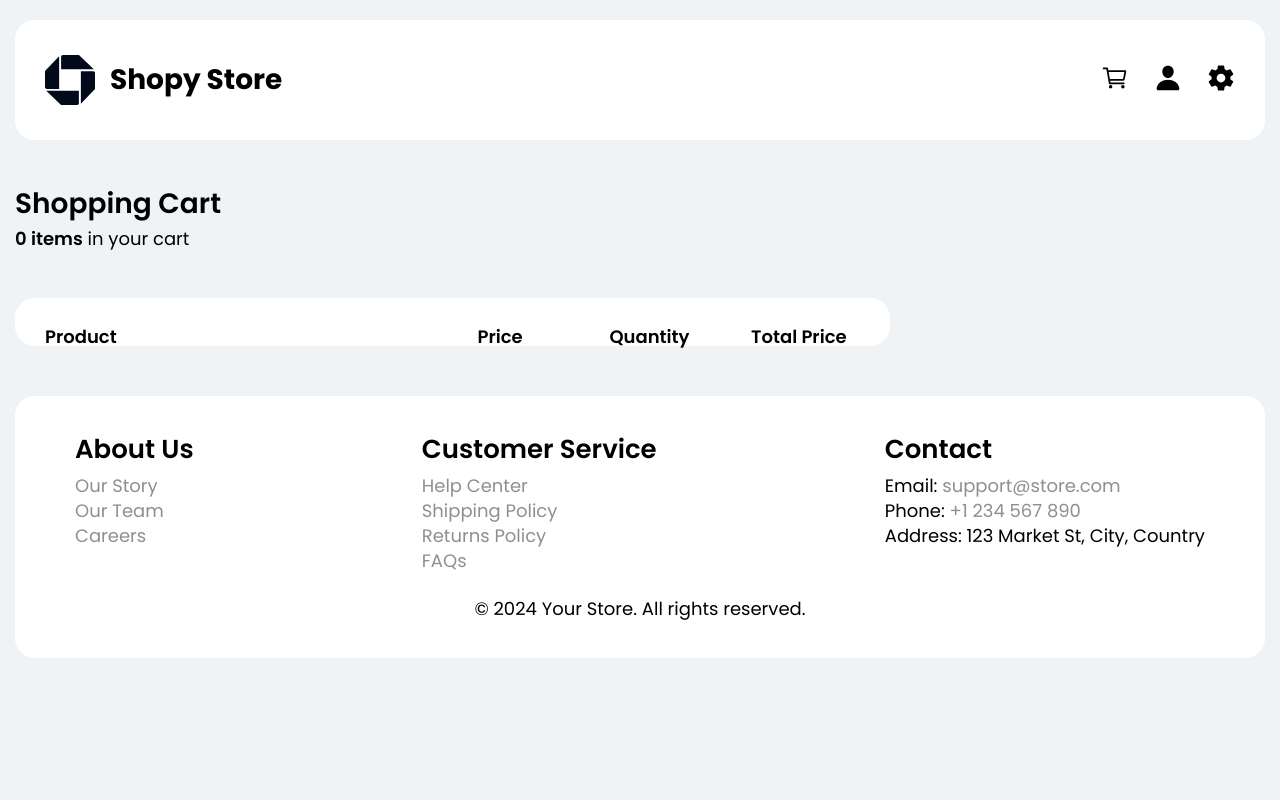
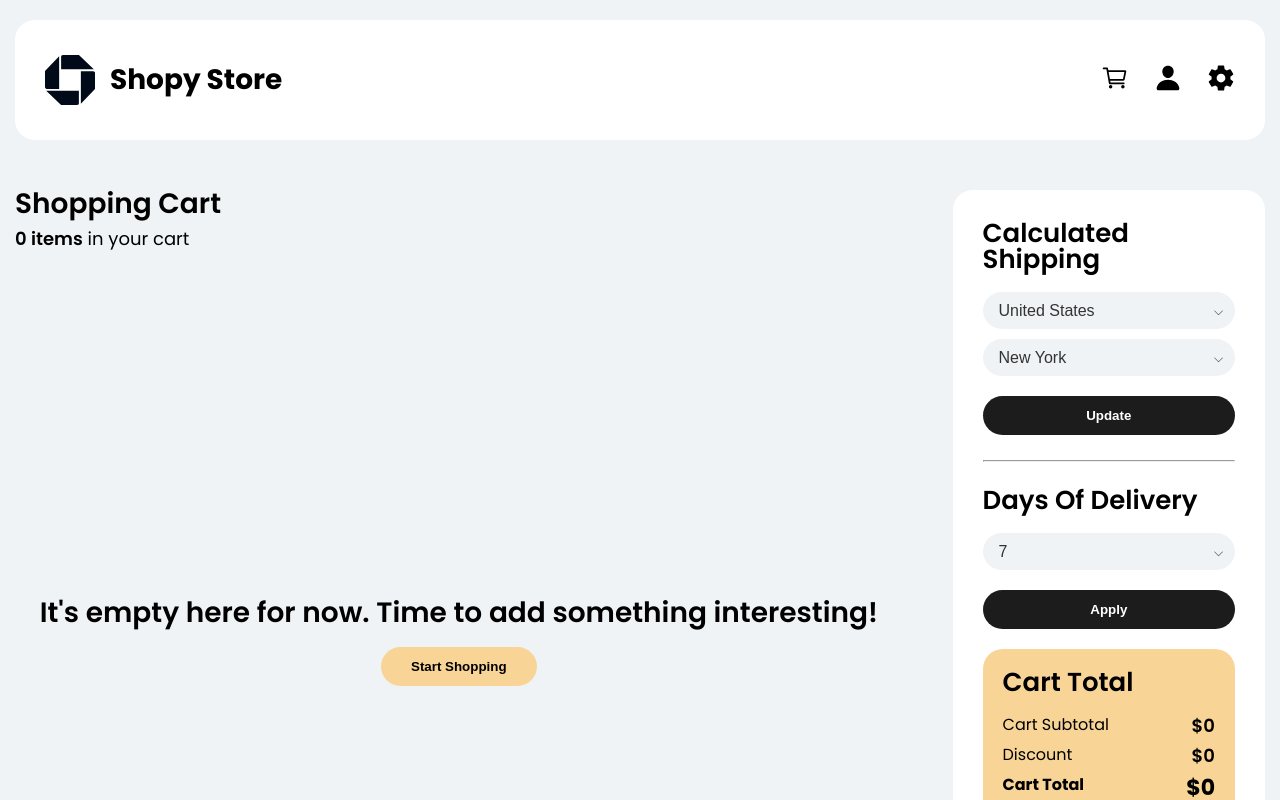
Before and after one commit to geletsky/product-catalog, a React (Vite) app: page /cart in a window 1280 px wide. Shown: the top 800 px of the page. Built offline with nearby package versions, Linux system fonts and the light colour scheme.

Commit message:
Update UI styles of Cart screen

```diff
--- a/src/components/screens/cart/Cart.module.scss
+++ b/src/components/screens/cart/Cart.module.scss
@@ -0,0 +1,4 @@
+.wrapper {
+	display: flex;
+	gap: 50px;
+}
--- a/src/components/screens/cart/Cart.tsx
+++ b/src/components/screens/cart/Cart.tsx
@@ -1,11 +1,17 @@
+import styles from './Cart.module.scss'
+
 import { Layout } from '../../layout/Layout'
 
 import { CartList } from './cartList/CartList'
+import { CartShipping } from './cartShipping/CartShipping'
 
 export const Cart = () => {
 	return (
 		<Layout>
-			<CartList></CartList>
+			<div className={styles.wrapper}>
+				<CartList />
+				<CartShipping />
+			</div>
 		</Layout>
 	)
 }
--- a/src/components/screens/cart/cartList/CartList.module.scss
+++ b/src/components/screens/cart/cartList/CartList.module.scss
@@ -16,8 +16,6 @@
 .list {
 	margin: 50px 0px 50px 0px;
 	padding: 30px 30px 0px 30px;
-
-	width: 70%;
 
 	border-radius: 20px;
 	background-color: #fff;
@@ -60,3 +58,21 @@
 		}
 	}
 }
+
+.warningWrapper {
+	height: 100%;
+
+	display: flex;
+	flex-direction: column;
+	align-items: center;
+	justify-content: center;
+
+	& .warningText {
+		font-size: 28px;
+		font-weight: 600;
+	}
+
+	& button {
+		margin: 20px 0px 0px 0px;
+	}
+}
--- a/src/components/screens/cart/cartList/CartList.tsx
+++ b/src/components/screens/cart/cartList/CartList.tsx
@@ -1,6 +1,9 @@
 import { FC } from 'react'
+import { Link } from 'react-router-dom'
 
 import styles from './CartList.module.scss'
+
+import { Button } from '../../../ui/button/Button'
 
 import { useCart } from '../../../../context/CartContext'
 import { CartItem } from '../cartItem/CartItem'
@@ -9,13 +12,14 @@ export const CartList: FC = () => {
 	const { cart } = useCart()
 
 	return (
-		<>
+		<div style={{ flex: '0 1 75%' }}>
 			<div className={styles.info}>
 				<h2>Shopping Cart</h2>
 				<p>
 					<span>{cart.length} items</span> in your cart
 				</p>
 			</div>
+			{cart.length > 0 ? (
 				<div className={styles.list}>
 					<div className={styles.header}>
 						<p>Product</p>
@@ -25,10 +29,20 @@ export const CartList: FC = () => {
 					</div>
 					<div className={styles.wrapper}>
 						{cart.map(product => (
-						<CartItem product={product} />
+							<CartItem key={product.id} product={product} />
 						))}
 					</div>
 				</div>
-		</>
+			) : (
+				<div className={styles.warningWrapper}>
+					<div className={styles.warningText}>
+						It's empty here for now. Time to add something interesting!
+					</div>
+					<Button variant='orange'>
+						<Link to={'/'}>Start Shopping</Link>
+					</Button>
+				</div>
+			)}
+		</div>
 	)
 }
--- /dev/null
+++ b/src/components/screens/cart/cartShipping/CartShipping.module.scss
@@ -0,0 +1,90 @@
+.cartShipping {
+	& button {
+		margin: 15px 0px 0px 0px;
+		width: 100%;
+	}
+}
+
+.wrapper {
+	margin: 0px 0px 15px 0px;
+	padding: 30px;
+
+	flex: 0 1 25%;
+	max-height: fit-content;
+
+	background-color: #fff;
+	border-radius: 20px;
+
+	.wrapperInfo {
+		display: flex;
+		flex-direction: column;
+		gap: 10px;
+
+		width: 100%;
+
+		h3 {
+			margin: 0px 0px 10px 0px;
+
+			font-size: 26px;
+			font-weight: 600;
+		}
+
+		select {
+			width: 100%;
+		}
+
+		button {
+			margin: 10px 0px 0px 0px;
+		}
+	}
+
+	& hr {
+		margin: 25px 0px;
+	}
+
+	.wrapperTotal {
+		margin: 20px 0px 0px 0px;
+		padding: 20px;
+
+		display: flex;
+		flex-direction: column;
+		gap: 12px;
+
+		background-color: #f8d496;
+		border-radius: 20px;
+
+		& button {
+			margin: 10px 0px 0px 0px;
+		}
+
+		h3 {
+			margin: 0px 0px 10px 0px;
+
+			font-size: 26px;
+			font-weight: 600;
+		}
+
+		.totalLine {
+			display: flex;
+			justify-content: space-between;
+
+			.totalLineText {
+				font-size: 16px;
+			}
+
+			.totalLineDigit {
+				font-weight: 600;
+			}
+		}
+
+		.totalLineBold {
+			& .totalLineText {
+				font-weight: 700;
+			}
+			& .totalLineDigit {
+				font-size: 22px;
+				font-weight: 700;
+			}
+		}
+	}
+}
--- /dev/null
+++ b/src/components/screens/cart/cartShipping/CartShipping.tsx
@@ -0,0 +1,59 @@
+import { FC } from 'react'
+import { Link } from 'react-router-dom'
+
+import styles from './CartShipping.module.scss'
+
+import { Button } from '../../../ui/button/Button'
+import { Select } from '../../../ui/select/Select'
+
+import { useCart } from '../../../../context/CartContext'
+
+export const CartShipping: FC = () => {
+	const dataCountry = ['United States', 'Canada', 'Germany']
+	const dataCity = ['New York', 'Los Angeles', 'Toronto']
+	const daysDelivery = ['7', '14', '20']
+
+	const { totalPrice, clearCart, cart } = useCart()
+
+	return (
+		<div className={styles.cartShipping}>
+			<div className={styles.wrapper}>
+				<div className={styles.wrapperInfo}>
+					<h3>Calculated Shipping</h3>
+					<Select data={dataCountry} />
+					<Select data={dataCity} />
+					<Button>Update</Button>
+				</div>
+				<hr />
+				<div className={styles.wrapperInfo}>
+					<h3>Days Of Delivery</h3>
+					<Select data={daysDelivery} />
+					<Button>Apply</Button>
+				</div>
+				<div className={styles.wrapperTotal}>
+					<h3>Cart Total</h3>
+					<div className={styles.totalLine}>
+						<p className={styles.totalLineText}>Cart Subtotal</p>
+						<p className={styles.totalLineDigit}>${totalPrice}</p>
+					</div>
+					<div className={styles.totalLine}>
+						<p className={styles.totalLineText}>Discount</p>
+						<p className={styles.totalLineDigit}>$0</p>
+					</div>
+					<div className={`${styles.totalLine} ${styles.totalLineBold}`}>
+						<p className={styles.totalLineText}>Cart Total</p>
+						<p className={styles.totalLineDigit}>${totalPrice}</p>
+					</div>
+					<Button variant='white'>Apply</Button>
+				</div>
+			</div>
+
+			{cart.length > 0 && (
+				<Button variant='orange'>
+					<Link to={'/'}>Continue Shopping</Link>
+				</Button>
+			)}
+			<Button onClick={clearCart}>Clear Cart</Button>
+		</div>
+	)
+}
--- a/src/components/ui/button/Button.module.scss
+++ b/src/components/ui/button/Button.module.scss
@@ -12,10 +12,19 @@
 .btnOrange {
 	padding: 12px 30px;
 
-	color: #fff;
+	color: #1c1c1c;
 	font-weight: 700;
 
-	background-color: #1c1c1c;
 	border-radius: 20px;
 	background-color: #f8d496;
 }
+
+.btnWhite {
+	padding: 12px 30px;
+
+	color: #1c1c1c;
+	font-weight: 700;
+
+	border-radius: 20px;
+	background-color: #fff;
+}
--- a/src/components/ui/button/Button.tsx
+++ b/src/components/ui/button/Button.tsx
@@ -11,8 +11,8 @@ interface ButtonProps {
 export const Button: FC<ButtonProps> = ({ children, onClick, variant }) => {
 	return (
 		<button
-		className={`
-			${styles[variant === 'orange' ? 'btnOrange' : 'button']}
+			className={`
+			${styles[variant === 'orange' ? 'btnOrange' : variant === 'white' ? 'btnWhite' : 'button']}
 		`}
 			onClick={onClick}
 		>
--- a/src/components/ui/select/Select.tsx
+++ b/src/components/ui/select/Select.tsx
@@ -4,12 +4,14 @@ import styles from './Select.module.scss'
 
 interface SelectPropsType {
 	data: string[]
-	onChange: (value: string) => void
+	onChange?: (value: string) => void
 }
 
 export const Select: FC<SelectPropsType> = ({ data, onChange }) => {
 	const handleChange = (event: React.ChangeEvent<HTMLSelectElement>) => {
-		onChange(event.target.value)
+		if (onChange) {
+			onChange(event.target.value)
+		}
 	}
 
 	return (
```
Lines whose indentation alone changed are shown as unchanged.
